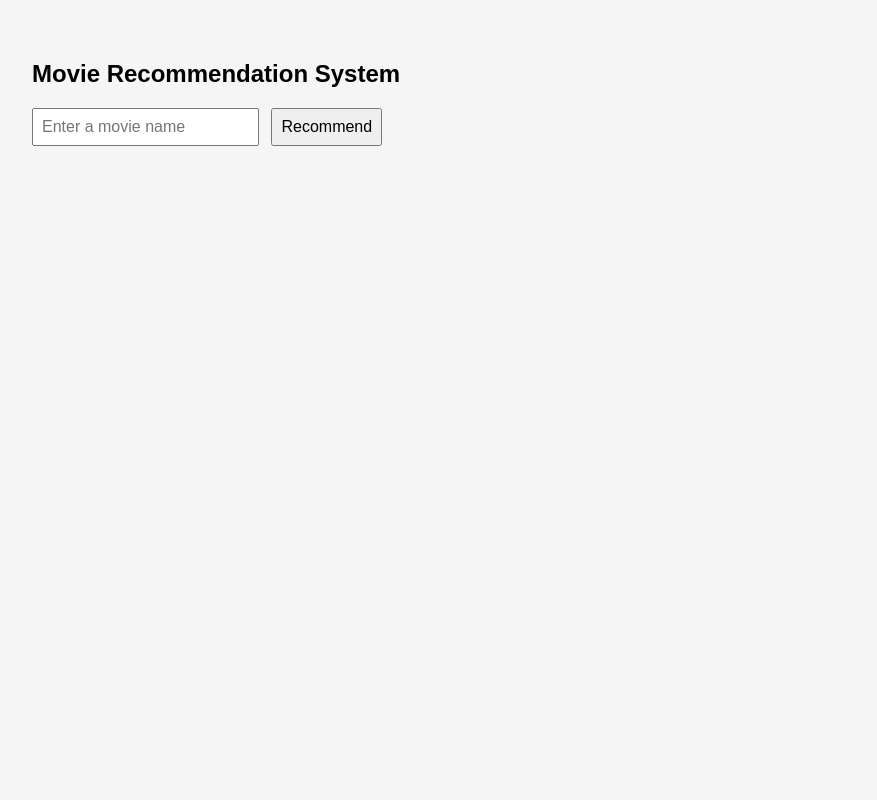
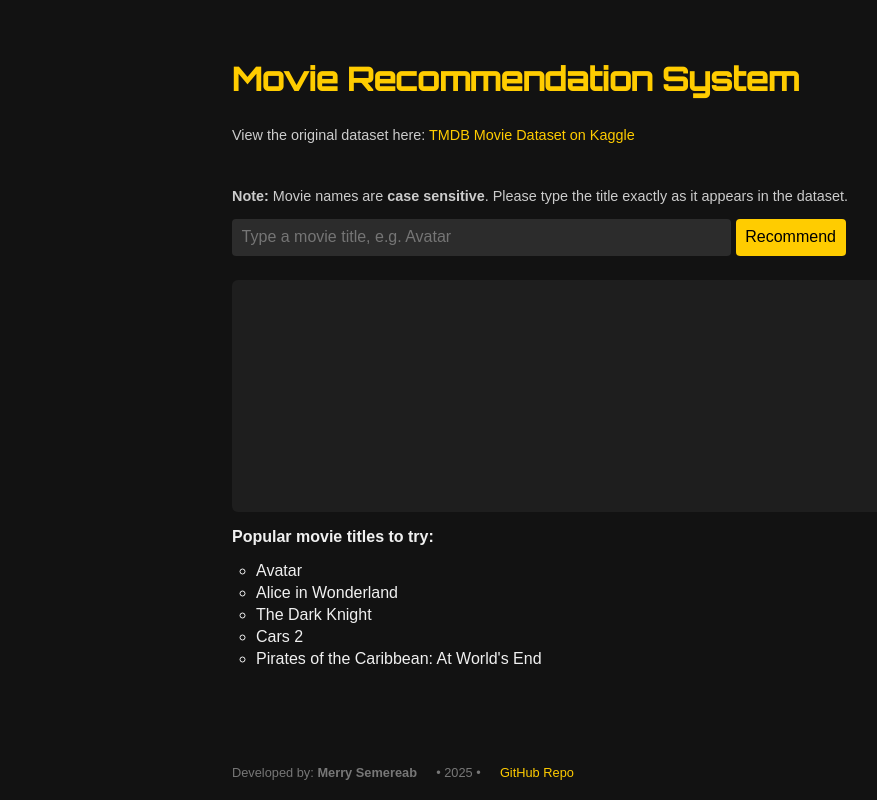
Before and after one commit to semereab-merry/movie-recommendation, a plain HTML site: page templates/index.html in a window 1280 px wide. Shown: the whole page, without its empty margins (8-885 px from the left). Drawn offline with Linux system fonts and the light colour scheme.

Commit message:
Front-end changes and model improvement

```diff
--- a/templates/index.html
+++ b/templates/index.html
@@ -1,31 +1,199 @@
 <!DOCTYPE html>
-<html>
+<html lang="en">
 	<head>
+		<meta charset="UTF-8" />
 		<title>Movie Recommender</title>
+		<link
+			rel="icon"
+			href="https://img.icons8.com/?size=100&id=8WmnIiAw94AJ&format=png&color=FAB005"
+			type="image/png"
+		/>
+
 		<style>
-        body { font-family: Arial, sans-serif; padding: 2em; background: #f5f5f5; }
-        input, button { padding: 0.5em; font-size: 1em; margin-right: 0.5em; }
-        #results { margin-top: 1em; }
+			@import url("https://fonts.googleapis.com/css2?family=Orbitron:wght@500&display=swap");
+
+			body {
+				font-family: "Arial", sans-serif;
+				background: #121212;
+				color: #f0f0f0;
+				padding: 2em;
+				max-width: 800px;
+				margin: auto;
+			}
+
+			h2 {
+				font-family: "Orbitron", sans-serif;
+				font-size: 2em;
+				margin-bottom: 0.5em;
+				color: #ffcc00;
+			}
+
+			input,
+			button {
+				padding: 0.6em;
+				font-size: 1em;
+				border: none;
+				border-radius: 4px;
+			}
+
+			input {
+				width: 60%;
+				background-color: #2c2c2c;
+				color: white;
+			}
+
+			button {
+				background-color: #ffcc00;
+				color: #000;
+				cursor: pointer;
+			}
+
+			button:hover {
+				background-color: #e6b800;
+			}
+
+			#results {
+				margin-top: 1.5em;
+				background-color: #1e1e1e;
+				padding: 1em;
+				border-radius: 6px;
+				height: 200px;
+			}
+
+			a {
+				color: #ffcc00;
+				text-decoration: none;
+			}
+
+			a:hover {
+				text-decoration: underline;
+			}
+
+			.info,
+			.footer {
+				margin-top: 2em;
+				font-size: 0.9em;
+				color: #ccc;
+			}
+
+			.popular {
+				margin-top: 1em;
+			}
+
+			.popular li {
+				margin-bottom: 4px;
+			}
+
+			.footer {
+				display: flex;
+				position: fixed;
+				text-align: center;
+				align-items: center;
+				font-size: 0.8em;
+				color: #777;
+				margin-bottom: 20px;
+				bottom: 0;
+				justify-content: space-evenly;
+				gap: 1.5em;
+				flex-wrap: wrap;
+			}
+			.footer a {
+				color: #ffcc00;
+				text-decoration: none;
+			}
+			.footer a:hover {
+				text-decoration: underline;
+			}
+
+			ul {
+				list-style: circle;
+				padding-left: 1.5em;
+			}
+
+			::selection {
+				background: #ffcc00;
+				color: #000000;
+			}
 		</style>
 	</head>
+
 	<body>
 		<h2>Movie Recommendation System</h2>
-    <input id="movieInput" placeholder="Enter a movie name">
+
+		<div class="info">
+			<p>
+				View the original dataset here:
+				<a
+					href="https://www.kaggle.com/datasets/tmdb/tmdb-movie-metadata"
+					target="_blank"
+					>TMDB Movie Dataset on Kaggle</a
+				>
+			</p>
+			<br />
+			<p>
+				<strong>Note:</strong> Movie names are
+				<strong>case sensitive</strong>. Please type the title exactly
+				as it appears in the dataset.
+			</p>
+		</div>
+
+		<input id="movieInput" placeholder="Type a movie title, e.g. Avatar" />
 		<button onclick="getRecommendations()">Recommend</button>
 
 		<div id="results"></div>
 
+		<div class="popular">
+			<p><strong>Popular movie titles to try:</strong></p>
+			<ul>
+				<li>Avatar</li>
+				<li>Alice in Wonderland</li>
+				<li>The Dark Knight</li>
+				<li>Cars 2</li>
+				<li>Pirates of the Caribbean: At World's End</li>
+			</ul>
+		</div>
+
+		<div class="footer">
+			<span>Developed by: <strong>Merry Semereab</strong></span>
+			<span>• 2025 •</span>
+			<span>
+				<a
+					href="https://github.com/semereab-merry/movie-recommendation"
+					target="_blank"
+				>
+					GitHub Repo
+				</a>
+			</span>
+		</div>
+
 		<script>
 			async function getRecommendations() {
-        const movie = document.getElementById('movieInput').value;
-        const res = await fetch('/recommend', {
-            method: 'POST',
-            headers: {'Content-Type': 'application/json'},
-            body: JSON.stringify({ movie: movie })
+				const movie = document.getElementById("movieInput").value;
+				if (!movie) {
+					alert("Please enter a movie name.");
+					return;
+				}
+
+				const res = await fetch("/recommend", {
+					method: "POST",
+					headers: { "Content-Type": "application/json" },
+					body: JSON.stringify({ movie: movie }),
 				});
+
 				const data = await res.json();
-        const list = data.recommendations.map(title => `<li>${title}</li>`).join('');
-        document.getElementById('results').innerHTML = `<h3>Recommended Movies:</h3><ul>${list}</ul>`;
+
+				if (data.recommendations && data.recommendations.length > 0) {
+					const list = data.recommendations
+						.map((title) => `<li>${title}</li>`)
+						.join("");
+					document.getElementById(
+						"results"
+					).innerHTML = `<h3>Recommended Movies:</h3><ul>${list}</ul>`;
+				} else {
+					document.getElementById(
+						"results"
+					).innerHTML = `<p>No recommendations found. Try a different movie title.</p>`;
+				}
 			}
 		</script>
 	</body>
```
Also changed, not shown: templates/images/logo.png (added), 2 other files. Lines whose indentation alone changed are shown as unchanged.
